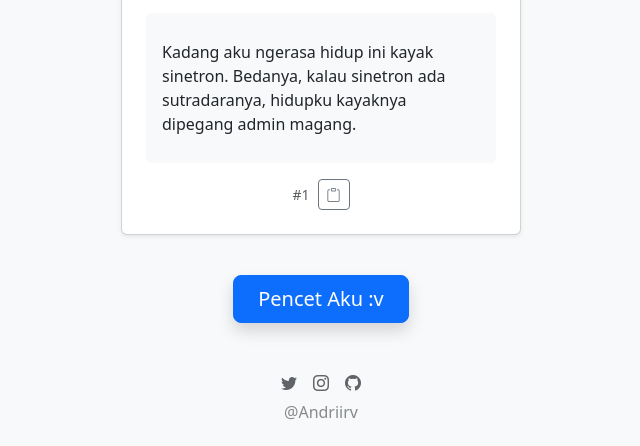
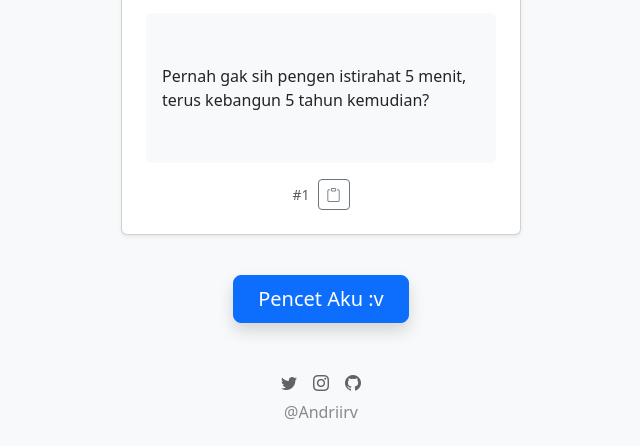
Before and after one commit to Irvansbase/kata-kata-hari-ini, a website: page index.html in a window 1280 px wide. Shown: the part 388-834 px from the top of the page, without its empty margins (319-959 px from the left). Drawn offline with nearby package versions, Linux system fonts and the light colour scheme.

Commit message:
update main

```diff
--- a/index.html
+++ b/index.html
@@ -70,7 +70,7 @@
                          id="gambar">
                 </div>
                 <div id="hasil" class="joke-text card-text px-3 py-4 bg-light rounded w-100">
-                    Kadang aku ngerasa hidup ini kayak sinetron. Bedanya, kalau sinetron ada sutradaranya, hidupku kayaknya dipegang admin magang.
+                    Pernah gak sih pengen istirahat 5 menit, terus kebangun 5 tahun kemudian?
                 </div>
                 <div class="mt-3 d-flex align-items-center">
                     <small class="text-muted me-2" id="joke-id">#1</small>
```
